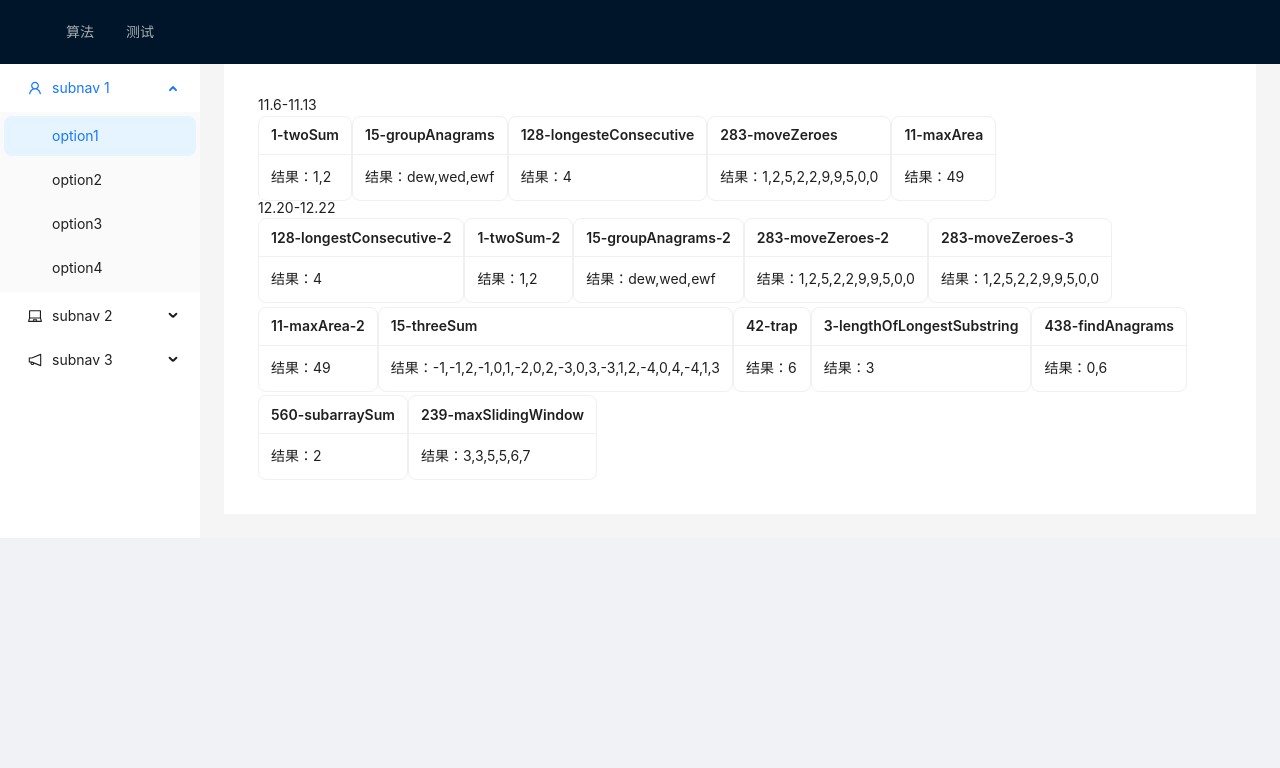
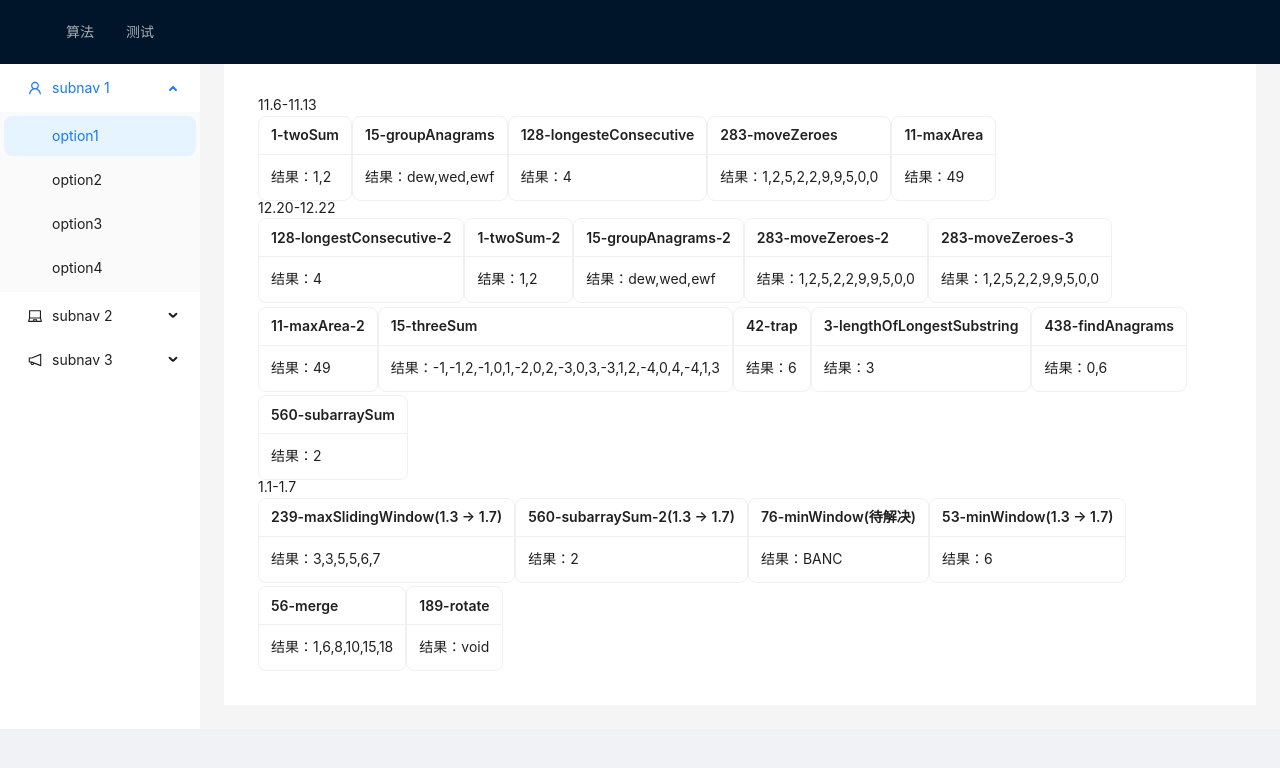
Before and after one commit to mingjourney/code-challenges, a React (Vite) app: page / in a window 1280 px wide. Shown: the top 768 px of the page. Built offline with nearby package versions, Linux system fonts and the light colour scheme.

Commit message:
feat: 三道算法题

```diff
--- a/src/algorithms/algorithms.ts
+++ b/src/algorithms/algorithms.ts
@@ -275,6 +275,7 @@ export const subarraySum = (nums: number[], k: number): number => {
   }
   return count
 }
+
 // 239.滑动窗口最大值1.3 -> 1.7可刷
 export const maxSlidingWindow = (nums: number[], k: number): number[] => {
   const res: number[] = [],
@@ -298,3 +299,103 @@ export const maxSlidingWindow = (nums: number[], k: number): number[] => {
   }
   return res
 }
+
+// 560.和为 K 的子数组 2刷
+export const subarraySum2 = (nums: number[], k: number): number => {
+  const m = new Map<number, number>()
+  let res = 0,
+    sum = 0
+  m.set(0, 1)
+  for (const num of nums) {
+    sum += num
+    if (m.has(sum - k)) {
+      res += m.get(sum - k)!
+    }
+    if (m.has(sum)) {
+      m.set(sum, m.get(sum)! + 1)
+    } else {
+      m.set(sum, 1)
+    }
+  }
+  return res
+}
+
+// 76. 最小覆盖子串 不会
+export const minWindow = (s: string, t: string): string => {
+  const map: { [key: string]: number } = {} // 用于存储目标字符串 t 中字符出现次数的映射
+  let minStart = 0 // 最小覆盖子串的起始位置
+  let minLen = Infinity // 最小覆盖子串的长度，默认为无穷大
+  let count = t.length // 记录还需要匹配的字符数
+
+  // 初始化字符映射
+  for (const char of t) {
+    map[char] = (map[char] || 0) + 1
+  }
+
+  let left = 0
+  let right = 0
+
+  // 右指针向右移动
+  while (right < s.length) {
+    if (map[s[right]] > 0) {
+      count-- // 当 s[right] 在 t 中时，需要匹配的字符数减少
+    }
+    map[s[right]] = (map[s[right]] || 0) - 1 // 更新字符映射
+    right++ // 右指针右移
+
+    // 当所有字符都匹配时，移动左指针缩小窗口
+    while (count === 0) {
+      // 更新最小覆盖子串信息
+      if (right - left < minLen) {
+        minStart = left
+        minLen = right - left
+      }
+      map[s[left]]++ // 左指针右移，恢复字符映射
+      if (map[s[left]] > 0) {
+        count++ // 当 s[left] 不再包含在窗口内时，需要匹配的字符数增加
+      }
+      left++ // 左指针右移
+    }
+  }
+
+  // 返回最小覆盖子串
+  return minLen === Infinity ? '' : s.substring(minStart, minStart + minLen)
+}
+// 53. 最大子数组和
+export const maxSubArray = (nums: number[]): number => {
+  const arr = []
+  arr[0] = nums[0]
+  let max = nums[0]
+  for (let i = 1; i < nums.length; i++) {
+    arr[i] = arr[i - 1] > 0 ? arr[i - 1] + nums[i] : nums[i]
+    max = Math.max(arr[i], max)
+  }
+  return max
+}
+// 56. 合并区间
+export const merge = (intervals: number[][]): number[][] => {
+  const res: Array<Array<number>> = []
+  intervals.sort((a, b) => a[0] - b[0])
+  res.push(intervals[0])
+  for (let i = 0; i < intervals.length; i++) {
+    if (res[res.length - 1][1] >= intervals[i][0] && res) {
+      res[res.length - 1][1] = Math.max(intervals[i][1], res[res.length - 1][1])
+    } else {
+      res.push(intervals[i])
+    }
+  }
+  return res
+}
+
+// 189. 轮转数组
+export const rotate = (nums: number[], k: number): void => {
+  const n = nums.length
+  const newArr = new Array(n)
+  for (let i = 0; i < nums.length; i++) {
+    newArr[(i + k) % n] = nums[i]
+  }
+  for (let i = 0; i < nums.length; i++) {
+    nums[i] = newArr[i]
+  }
+  console.log('nums', nums)
+}
--- a/src/components/CardComponent.tsx
+++ b/src/components/CardComponent.tsx
@@ -11,7 +11,7 @@ const CardComponent: React.FC<CardComponentProps> = ({ title, data }) => {
   return (
     <Space>
       <Card size="small" title={title} style={{ margin: '0px' }}>
-        <div> 结果：{data.toString()}</div>
+        <div> 结果：{data ? data.toString() : 'void'}</div>
       </Card>
     </Space>
   )
--- a/src/pages/CodingBoard.tsx
+++ b/src/pages/CodingBoard.tsx
@@ -17,6 +17,17 @@ const CodingBoard = () => {
   const input560_k = 3
   const input239_nums = [1, 3, -1, -3, 5, 3, 6, 7]
   const input239_k = 3
+  const input76_s = 'ADOBECODEBANC'
+  const input76_t = 'ABC'
+  const input53 = [-2, 1, -3, 4, -1, 2, 1, -5, 4]
+  const input56 = [
+    [1, 3],
+    [2, 6],
+    [8, 10],
+    [15, 18]
+  ]
+  const input189_nums = [1, 2, 3, 4, 5, 6, 7]
+  const input189_k = 3
   // const input15 = [-1, 0, 1, 2, -1, -4]
   return (
     <div style={{ padding: '10px' }}>
@@ -74,9 +85,27 @@ const CodingBoard = () => {
         title="560-subarraySum"
         data={algorithms.subarraySum(input560_nums, input560_k)}
       />
+      <h4>1.1-1.7</h4>
       <CardComponent
-        title="239-maxSlidingWindow"
+        title="239-maxSlidingWindow(1.3 -> 1.7)"
         data={algorithms.maxSlidingWindow(input239_nums, input239_k)}
+      />
+      <CardComponent
+        title="560-subarraySum-2(1.3 -> 1.7)"
+        data={algorithms.subarraySum2(input560_nums, input560_k)}
+      />
+      <CardComponent
+        title="76-minWindow(待解决)"
+        data={algorithms.minWindow(input76_s, input76_t)}
+      />
+      <CardComponent
+        title="53-minWindow(1.3 -> 1.7)"
+        data={algorithms.maxSubArray(input53)}
+      />
+      <CardComponent title="56-merge" data={algorithms.merge(input56)} />
+      <CardComponent
+        title="189-rotate"
+        data={algorithms.rotate(input189_nums, input189_k)}
       />
     </div>
   )
```
